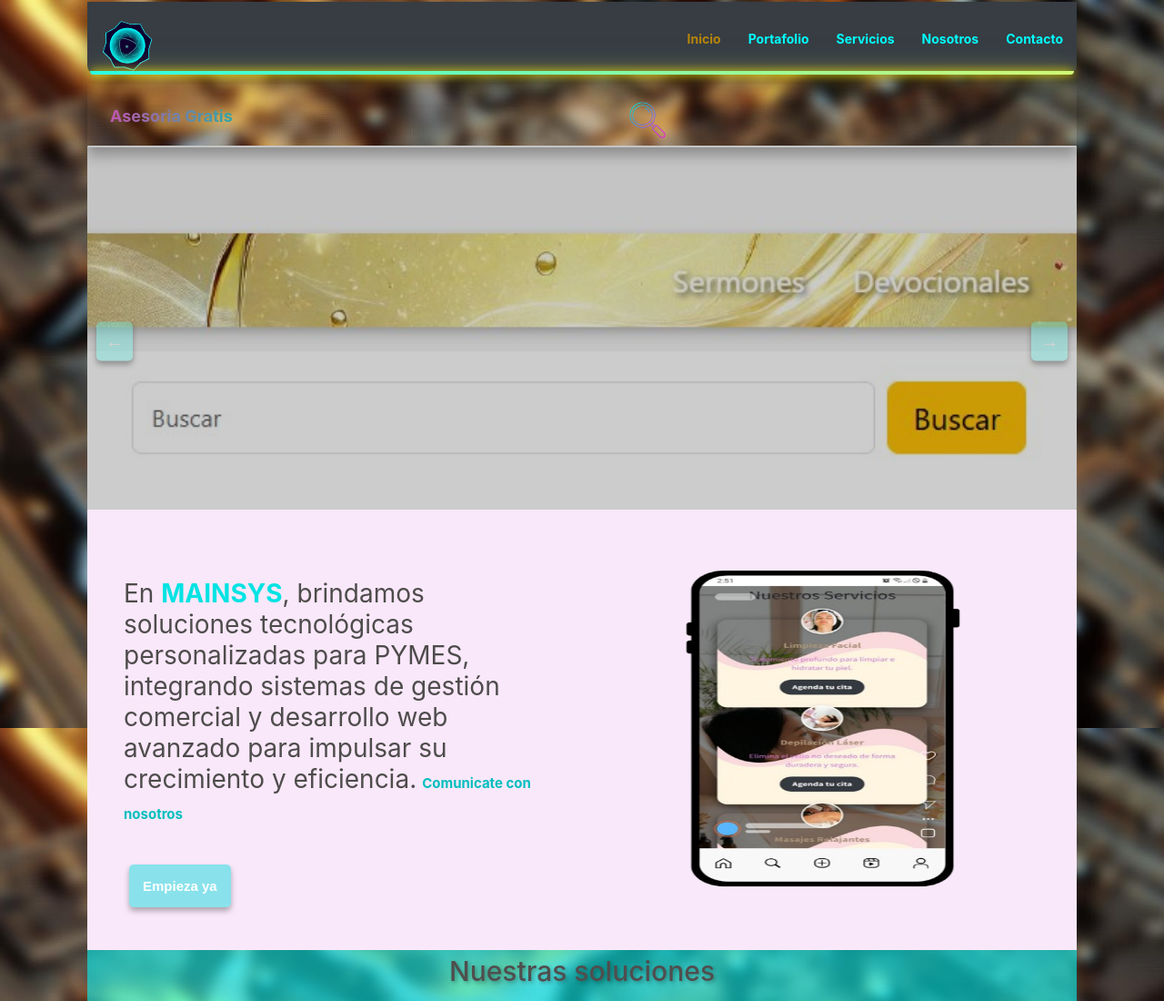
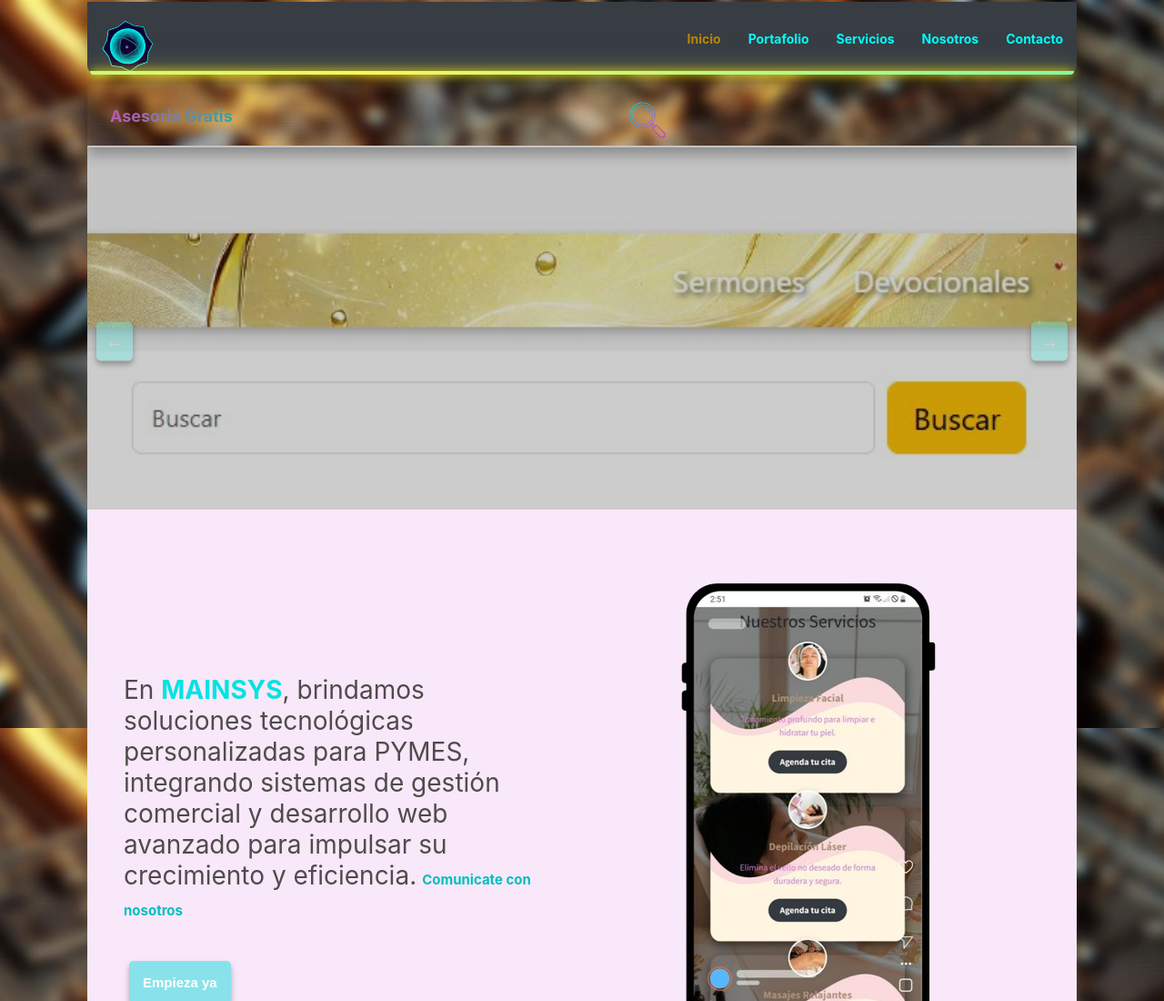
Before and after one commit to Lilisp16/portafolio-react, a React (Create React App) app: page /portafolio-react/inicio in a window 1280 px wide. Shown: the top 1100 px of the page at 91% size. Built offline with nearby package versions, Linux system fonts and the light colour scheme.

Commit message:
img inicio2

```diff
--- a/src/index.css
+++ b/src/index.css
@@ -948,8 +948,8 @@
 }
 
 .freelancing img{
-  width: 440px;
-  height: 400px;
+ /* width: 440px;
+ /* height: 400px;*/
   border-radius: 10px;
 
 }
@@ -1645,8 +1645,8 @@
 
   .freelancing img {
     max-width: 100%;
-    height: auto;
-    max-height: 200px; /* Ajusta */
+   /* height: auto;*/
+   /* max-height: 200px; /* Ajusta */
     object-fit: cover; /* Recorta si es necesario */
   }
 
```
